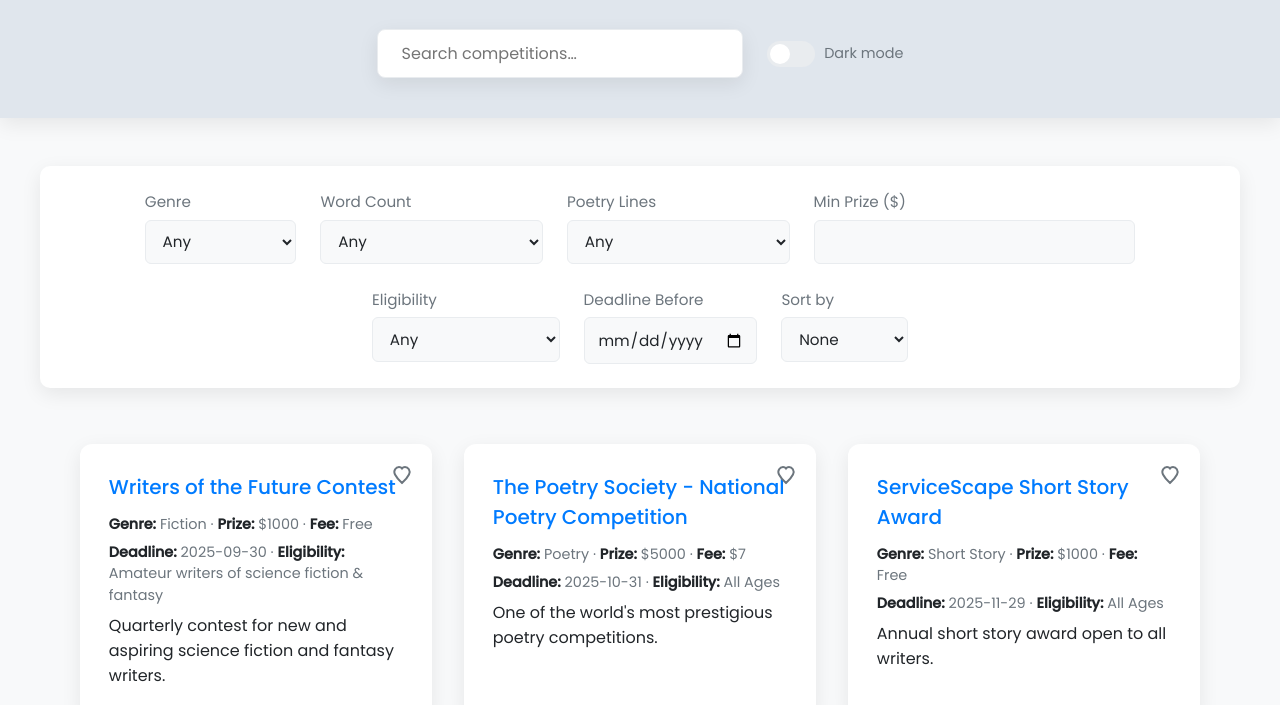
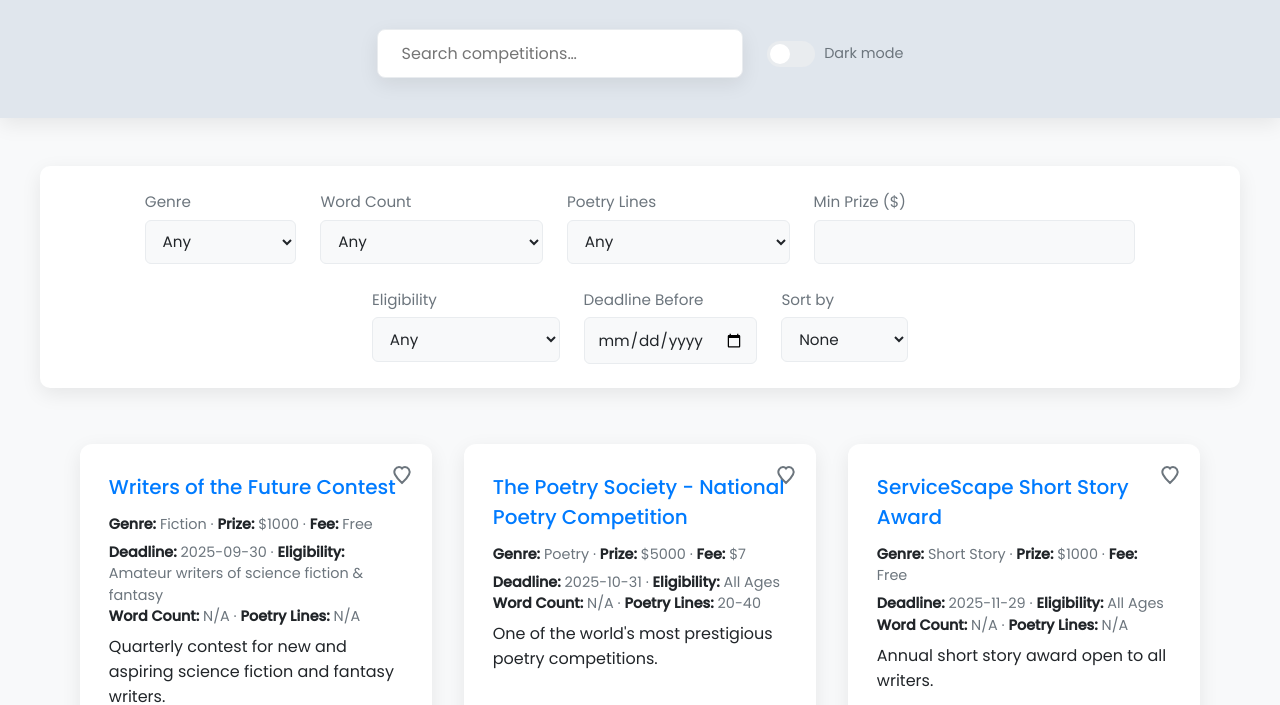
Before and after one commit to AndrewLAOS/mywritetime.com, a plain HTML site: page index.html in a window 1280 px wide. Shown: the part 247-952 px from the top of the page. Drawn offline with nearby package versions, Linux system fonts and the light colour scheme.

Commit message:
Add files via upload

```diff
--- a/index.html
+++ b/index.html
@@ -235,7 +235,13 @@
         card.innerHTML = `
           <h3><a href="${c.url}" target="_blank">${c.name}</a></h3>
           <p class="meta"><strong>Genre:</strong> ${c.genre} · <strong>Prize:</strong> ${c.prize ? '$' + c.prize : 'N/A'} · <strong>Fee:</strong> ${c.fee ? '$' + c.fee : 'Free'}</p>
-          <p class="meta"><strong>Deadline:</strong> ${c.deadline || 'N/A'} · <strong>Eligibility:</strong> ${c.eligibility || 'N/A'}</p>
+        <p class="meta">
+  <strong>Deadline:</strong> ${c.deadline || 'N/A'} ·
+  <strong>Eligibility:</strong> ${c.eligibility || 'N/A'}<br>
+  <strong>Word Count:</strong> ${c.wordcount ?? 'N/A'} ·
+  <strong>Poetry Lines:</strong> ${c.lines ?? 'N/A'}
+</p>
+
           <p>${c.description || ''}</p>
           <svg class="heart ${isFav ? 'fav' : ''}" viewBox="0 0 24 24" stroke="currentColor" fill="none" aria-label="Favorite">
             <path d="M12 21S7 16.5 5 12.5C3 8.5 6 5 9 5c2 0 3 1.5 3 1.5S13 5 15 5c3 0 6 3.5 4 7.5S12 21 12 21Z"/>
```
